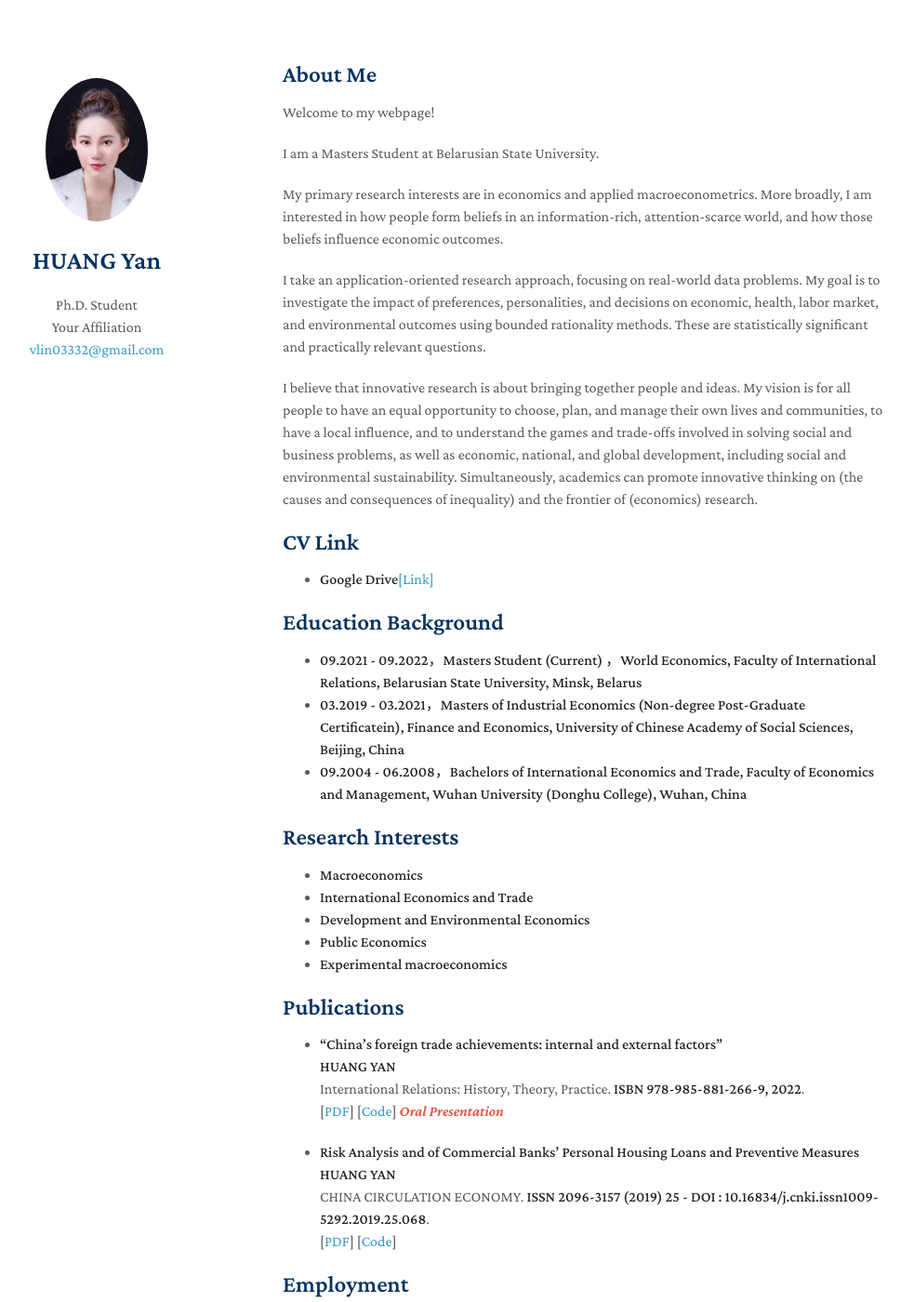
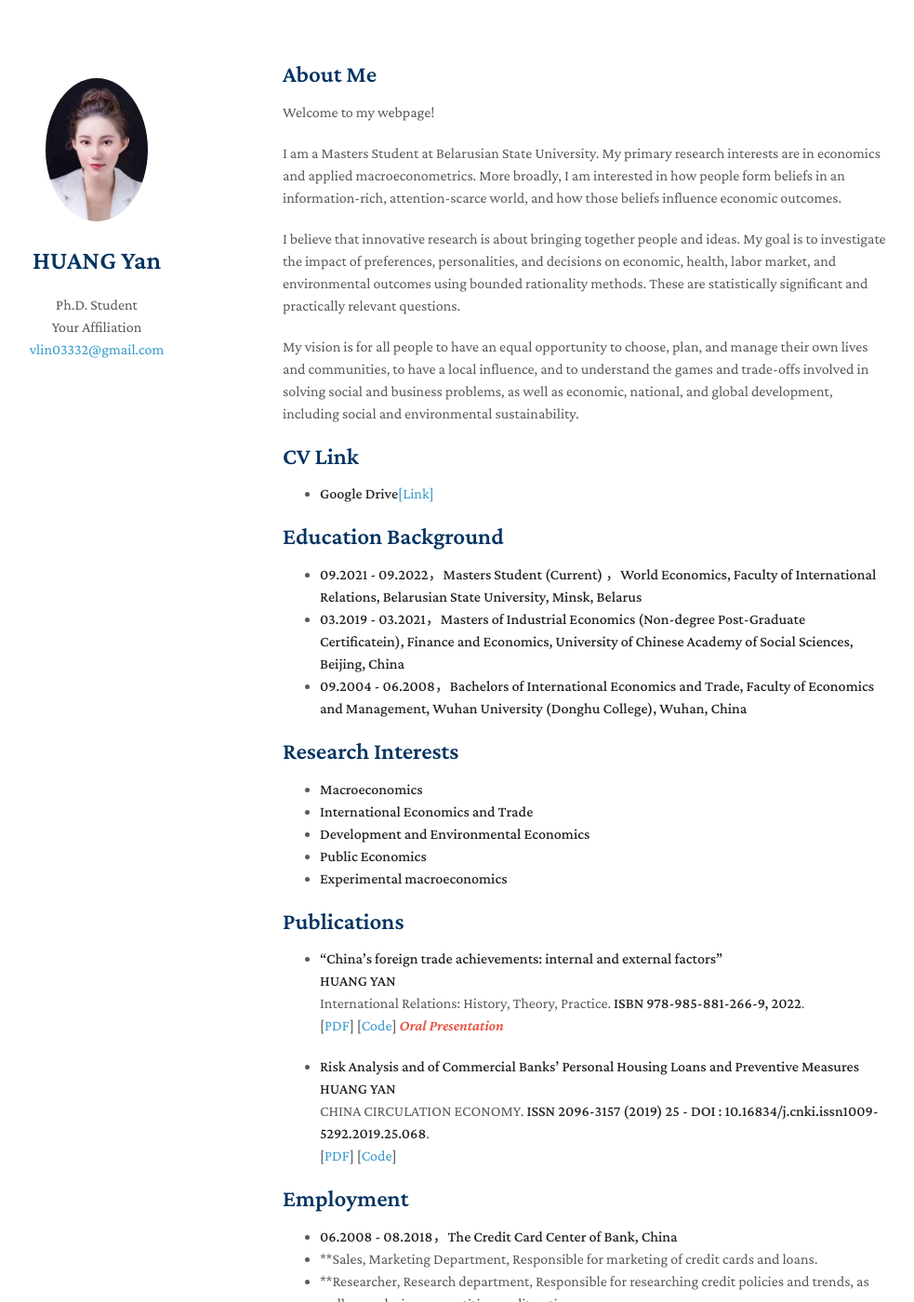
Before and after one commit to huangyan211/HuangYan, a Jekyll site: the page built from index.md, in a window 1280 px wide and 1400 px high. Shown: the whole window at 93% size, without its empty margins (166-1149 px from the left). Built offline with Jekyll 4.4.1, drawn with Linux system fonts in a browser that asks for light colours; nearby versions of some CDN libraries; a style sheet for code colours, icons or effects is not loaded; our own code applies the rules of GitHub Pages for plain Markdown files; part of the change alters nothing that is shown; some of the changed text lies outside the part shown.

Commit message:
Update index.md

```diff
--- a/index.md
+++ b/index.md
@@ -6,14 +6,11 @@ layout: homepage
 
 Welcome to my webpage!
 
-I am a Masters Student at Belarusian State University.
+I am a Masters Student at Belarusian State University. My primary research interests are in economics and applied macroeconometrics. More broadly, I am interested in how people form beliefs in an information-rich, attention-scarce world, and how those beliefs influence economic outcomes.
 
-My primary research interests are in economics and applied macroeconometrics. More broadly, I am interested in how people form beliefs in an information-rich, attention-scarce world, and how those beliefs influence economic outcomes.
+I believe that innovative research is about bringing together people and ideas. My goal is to investigate the impact of preferences, personalities, and decisions on economic, health, labor market, and environmental outcomes using bounded rationality methods. These are statistically significant and practically relevant questions.
 
-I take an application-oriented research approach, focusing on real-world data problems. My goal is to investigate the impact of preferences, personalities, and decisions on economic, health, labor market, and environmental outcomes using bounded rationality methods. These are statistically significant and practically relevant questions.
-
-I believe that innovative research is about bringing together people and ideas.
-My vision is for all people to have an equal opportunity to choose, plan, and manage their own lives and communities, to have a local influence, and to understand the games and trade-offs involved in solving social and business problems, as well as economic, national, and global development, including social and environmental sustainability. Simultaneously, academics can promote innovative thinking on (the causes and consequences of inequality) and the frontier of (economics) research.
+My vision is for all people to have an equal opportunity to choose, plan, and manage their own lives and communities, to have a local influence, and to understand the games and trade-offs involved in solving social and business problems, as well as economic, national, and global development, including social and environmental sustainability.
 
 ## CV Link
 - **Google Drive**<a href="">[Link]</a>
@@ -52,13 +49,14 @@ University of Chinese Academy of Social Sciences, Beijing, China**
 
 ## Employment
 - **06.2008 - 08.2018，The Credit Card Center of Bank, China**
-•  Sales, Marketing Department, Responsible for marketing of credit cards and loans.
-•  Researcher, Research department, Responsible for researching credit policies and trends, as well as exploring competitive credit options.
-•  Post-loan manager, Risk Management Department, Responsible for post-loan management, including defaulter collection.
+- **Sales, Marketing Department, Responsible for marketing of credit cards and loans.
+- **Researcher, Research department, Responsible for researching credit policies and trends, as well as exploring competitive credit options.
+- **Post-loan manager, Risk Management Department, Responsible for post-loan management, including defaulter collection.
 
 ## Skills
-•  Strong writing ability (TOEFL 105/120, Writing 29/30)
-•  Strong presentation skills demonstrated through course experience
-•  Strong logical ability, as well as good communication and teamwork skills
-•  Adaptability to foreign cultures and living abroad experience
-•  Stata, Python
+- **Stata, Python
+- **Strong writing ability (TOEFL 105/120, Writing 29/30)
+- **Strong presentation skills demonstrated through course experience
+- **Strong logical ability
+- **Good communication and teamwork
+- **Adaptability to foreign cultures and living abroad experience
```
